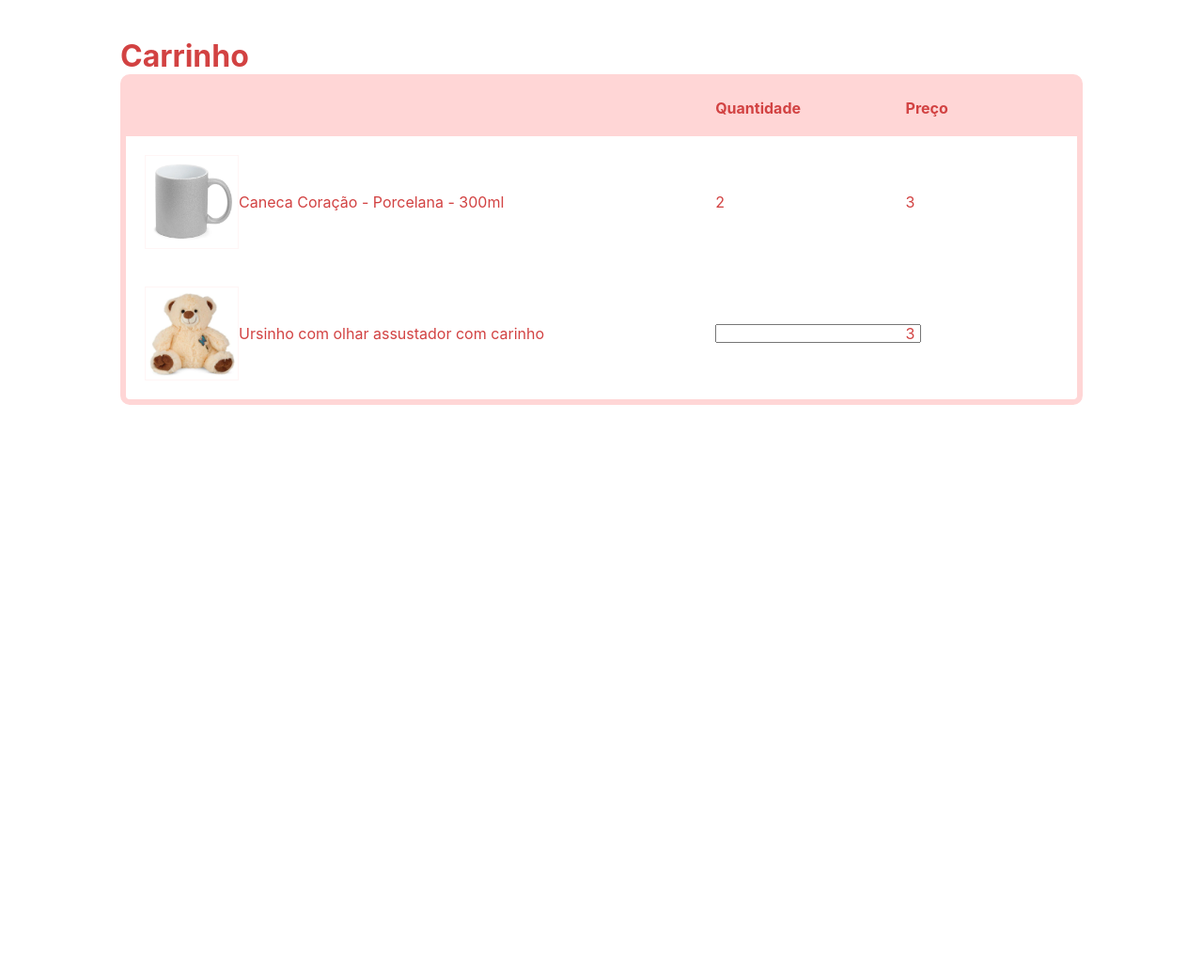
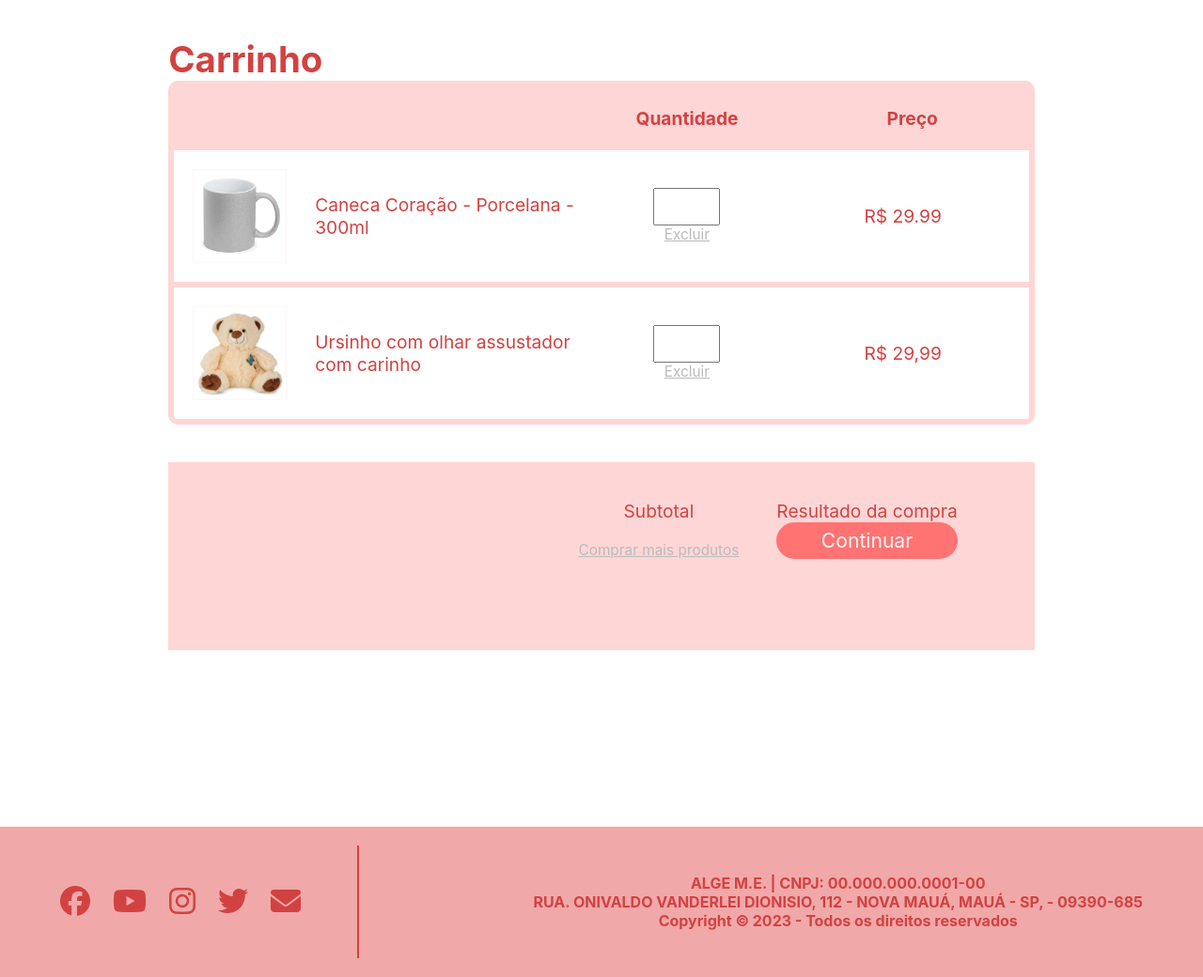
Before and after one commit to larissa-NUF/alge, a PHP site: page /shopcart.html in a window 1280 px wide. Shown: the part 104-1144 px from the top of the page at 94% size. Before the commit the page ends 535 px from the top, so only its background shows below. Run offline with PHP 8.4, Linux system fonts and the light colour scheme; some libraries are stand-ins or nearby versions.

Commit message:
feat: pagina carrinho terminada

```diff
--- a/css/shopcart.css
+++ b/css/shopcart.css
@@ -2,19 +2,23 @@ main{
     color: #D24242;
     display: flex;
     justify-content: center;
+    height: 80vh;
+    font-size: 1.2em;
+    margin: 5vh 10vw 25vh 10vw;
 }
 
 .container{
     width: 90%;
-    margin: 5vh 10vw;
 }
+
 .table{
     width: 100%;
     display: grid;
-    grid-template-columns: 60% 20% 20%;
+    grid-template-columns: 50% 20% 30.5%;
     grid-auto-rows: auto;
     border: 6px solid #FFD6D6;
     border-radius: 10px;
+    border-collapse: collapse;
   }
 
   .items{
@@ -24,13 +28,92 @@ main{
     width: 100%;
   }
 
+  .items:nth-child(4),
+  .items:nth-child(5),
+  .items:nth-child(6){
+    border-bottom: 6px solid #FFD6D6;
+  }
+
   .table .tableHeader {
+    justify-content: center;
     background-color: #FFD6D6;
     grid-row: 1;
+    border: 2px solid #FFD6D6;
   }
 
+  .tableHeader:nth-child(3),
+  .items:nth-child(3) {
+    padding-right: 0;
+  }
 
 .items img{
     width: 100px;
     border: 1px solid #FFF5F5;
 }
+
+.items img + p{
+  margin-left: 30px;
+}
+
+.input_qtd{
+  height: 40px;
+  width: 50%;
+  text-align: center;
+  font-size: 1.5em;
+}
+
+
+.items:has(.input_qtd) {
+  display: flex;
+  flex-direction: column;
+}
+
+
+.item-center{
+  justify-content: center;
+}
+
+.total{
+  margin: 5vh 0;
+  width: 100%;
+  height: 200px;
+  padding: 40px;
+  background-color: #FFD6D6;
+}
+
+.total-container{
+  display: flex;
+  justify-content: flex-end;
+  gap: 40px;
+  width: 95%;
+}
+
+.total-container div{
+  display: flex;
+  flex-direction: column;
+  justify-content: space-between;
+  text-align: center;
+}
+
+.link_shopping{
+  font-size: 0.8em;
+  text-decoration: underline;
+  color: #BBBBBB;
+}
+
+
+.total-container div button{
+  font-size: 1.1em;
+  padding: 7px 35px;
+  background: #FF7373;
+  border: none;
+  border-radius: 50px;
+  color: #FFF5F5;
+  transition: all ease-in-out .5s;
+}
+
+
+.total-container div button:hover{
+  background-color: #c24242;
+  cursor: pointer;
+}
--- a/shopcart.html
+++ b/shopcart.html
@@ -25,15 +25,15 @@
                 <div class="btns">
                     <a href="login.html">Entrar</a>
 
-                    <a href="singin.html">Criar sua conta</a>
+                    <a href="#">Criar sua conta</a>
                 </div>
 
             </div>
 
             <div class="menu down">
                 <ul>
-                    <li><a href="about.html">Sobre nós</a></li>
-                    <li><a href="shopcart.html">Meu Carrinho <i class="fa-solid fa-cart-shopping"></i> </a></li>
+                    <li><a href="sobre.html">Sobre nós</a></li>
+                    <li><a href="#">Meu Carrinho <i class="fa-solid fa-cart-shopping"></i> </a></li>
                 </ul>
             </div>
         </nav>
@@ -52,22 +52,72 @@
                     <img src="img/caneca_ex.png">
                     <p>Caneca Coração - Porcelana - 300ml</p>
                 </div>
-                <div class="items">2</div>
-                <div class="items">3</div>
+                <div class="items item-center">
+                    <input type="number" class="input_qtd">
+                    <a href="#" class="link_shopping">Excluir</a>
+                </div>
+                <div class="items item-center">
+                    <p>R$ 29.99</p>
+                </div>
 
                 <div class="items">
                     <img src="img/pelucia_ex.png">
                     <p>Ursinho com olhar assustador com carinho</p>
                 </div>
-                <div class="items">
-                    <input type="number">
+                <div class="items item-center">
+                    <input type="number" class="input_qtd">
+                    <a href="#" class="link_shopping">Excluir</a>
                 </div>
-                <div class="items">3</div>
+                <div class="items item-center">
+                    <p>R$ 29,99</p>
+                </div>
+            </div>
+
+            <div class="total">
+                <div class="total-container">
+                    <div>
+                        <p>Subtotal</p>
+
+                        <a href="#" class="link_shopping">Comprar mais produtos</a>
+                    </div>
+
+                    <div>
+                        <p>
+                            Resultado da compra
+                        </p>
+
+                        <button>Continuar</button>
+                    </div>
+                </div>
             </div>
         </div>
     </main>
 
 
+    <footer class="footer">
+        <div class="footer-container">
+            <div class="icons">
+                <a href="#"><i class="fa-brands fa-facebook"></i></a>
+                <a href="#"><i class="fa-brands fa-youtube"></i></a>
+                <a href="#"><i class="fa-brands fa-instagram"></i></a>
+                <a href="#"><i class="fa-brands fa-twitter"></i></a>
+                <a href="#"><i class="fa-solid fa-envelope"></i></a>
+            </div>
+
+            <div class="footer-text">
+                <p>
+                    ALGE M.E. | CNPJ: 00.000.000.0001-00
+                </p>
+                <p>
+                    RUA. ONIVALDO VANDERLEI DIONISIO, 112 - NOVA MAUÁ, MAUÁ  - SP, - 09390-685
+                </p>
+                <p>Copyright © 2023 - Todos os direitos reservados</p>
+
+            </div>
+        </div>
+    </footer>
+
+
     <script src="https://kit.fontawesome.com/8ec8caa784.js" crossorigin="anonymous"></script>
 </body>
 </html>
```
Also changed, not shown: about.html (deleted, +0 -163 lines), index.html (deleted, +0 -94 lines), login.html (deleted, +0 -48 lines), singin.html (deleted, +0 -44 lines).
